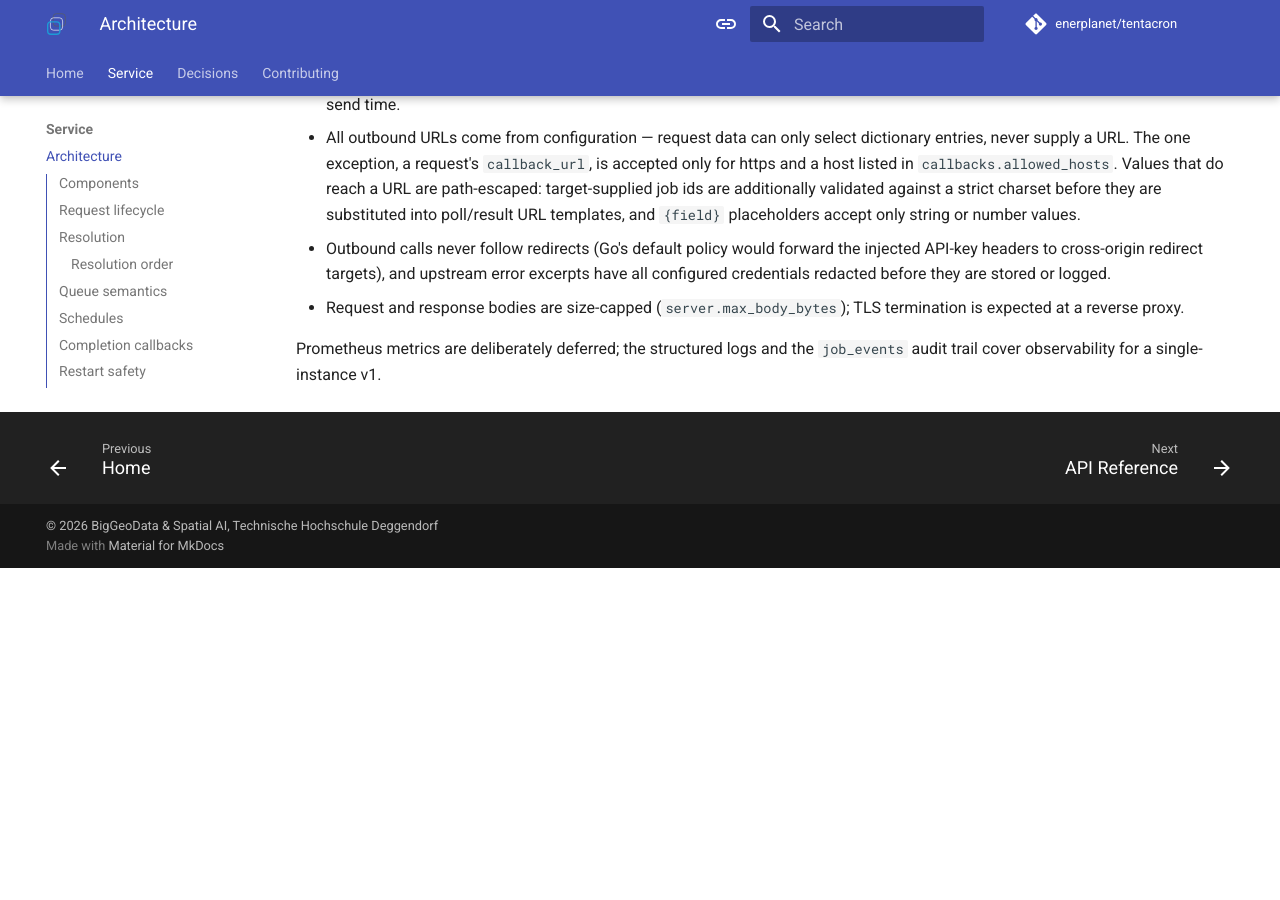
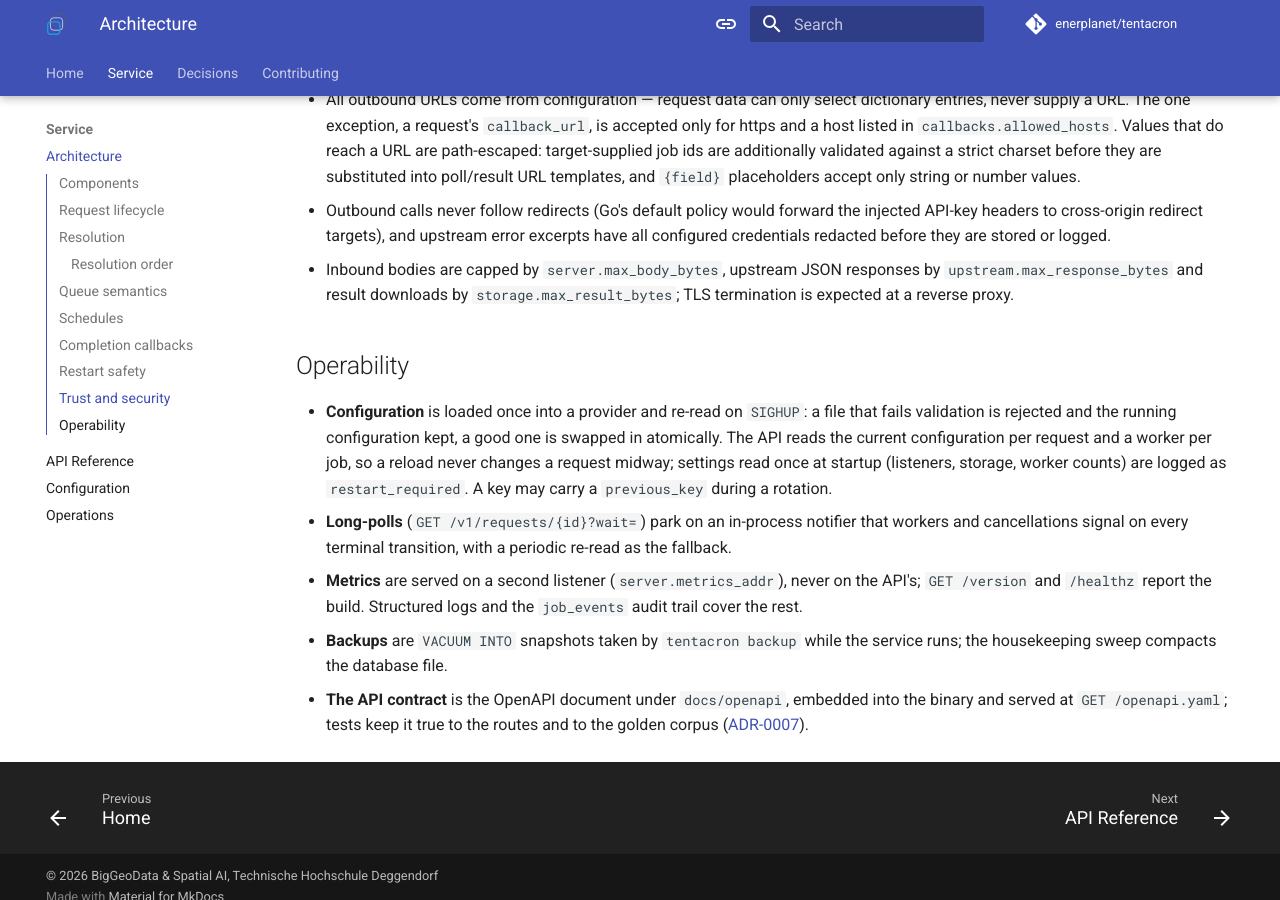
Before and after one commit to enerplanet/TentaCron, an MkDocs documentation site: the page built from docs/architecture.md, in a window 1280 px wide and 900 px high, scrolled down 4866 px. Built offline with MkDocs 1.6.1 and Material for MkDocs 9.7.7, drawn with Linux system fonts in a browser that asks for light colours; comment, search, counter and statistics services are not loaded; before the commit the page ends 5434 px from its top, so only the background shows below that.

Commit message:
docs(architecture): describe the operability that shipped
The page still said Prometheus metrics were deliberately deferred. An
Operability section now covers the SIGHUP reload and its per-request
snapshot, the long-poll notifier, the metrics listener, backups and the
embedded contract; the size-cap sentence names all three limits (inbound
body, upstream JSON response, result download); and the component diagram
shows the notifier and the metrics listener.

````diff
--- a/docs/architecture.md
+++ b/docs/architecture.md
@@ -20,6 +20,8 @@
     W -->|series cache| DB
     S[Scheduler] -->|"due schedule → job"| DB
     D[Callback deliverer] -->|"signed job document"| CB[Client callback URL]
+    W -.->|"job ended: wakes ?wait= long-polls"| A
+    P[Prometheus] -->|"GET /metrics"| M[Metrics listener]
 ```
 
 ## Request lifecycle
@@ -234,8 +236,29 @@
   the injected API-key headers to cross-origin redirect targets), and
   upstream error excerpts have all configured credentials redacted before
   they are stored or logged.
-- Request and response bodies are size-capped (`server.max_body_bytes`); TLS
-  termination is expected at a reverse proxy.
+- Inbound bodies are capped by `server.max_body_bytes`, upstream JSON
+  responses by `upstream.max_response_bytes` and result downloads by
+  `storage.max_result_bytes`; TLS termination is expected at a reverse
+  proxy.
 
-Prometheus metrics are deliberately deferred; the structured logs and the
-`job_events` audit trail cover observability for a single-instance v1.
+## Operability
+
+- **Configuration** is loaded once into a provider and re-read on `SIGHUP`:
+  a file that fails validation is rejected and the running configuration
+  kept, a good one is swapped in atomically. The API reads the current
+  configuration per request and a worker per job, so a reload never changes
+  a request midway; settings read once at startup (listeners, storage,
+  worker counts) are logged as `restart_required`. A key may carry a
+  `previous_key` during a rotation.
+- **Long-polls** (`GET /v1/requests/{id}?wait=`) park on an in-process
+  notifier that workers and cancellations signal on every terminal
+  transition, with a periodic re-read as the fallback.
+- **Metrics** are served on a second listener (`server.metrics_addr`),
+  never on the API's; `GET /version` and `/healthz` report the build.
+  Structured logs and the `job_events` audit trail cover the rest.
+- **Backups** are `VACUUM INTO` snapshots taken by `tentacron backup` while
+  the service runs; the housekeeping sweep compacts the database file.
+- **The API contract** is the OpenAPI document under `docs/openapi`,
+  embedded into the binary and served at `GET /openapi.yaml`; tests keep it
+  true to the routes and to the golden corpus
+  ([ADR-0007](decisions/0007-openapi-contract.md)).
````
